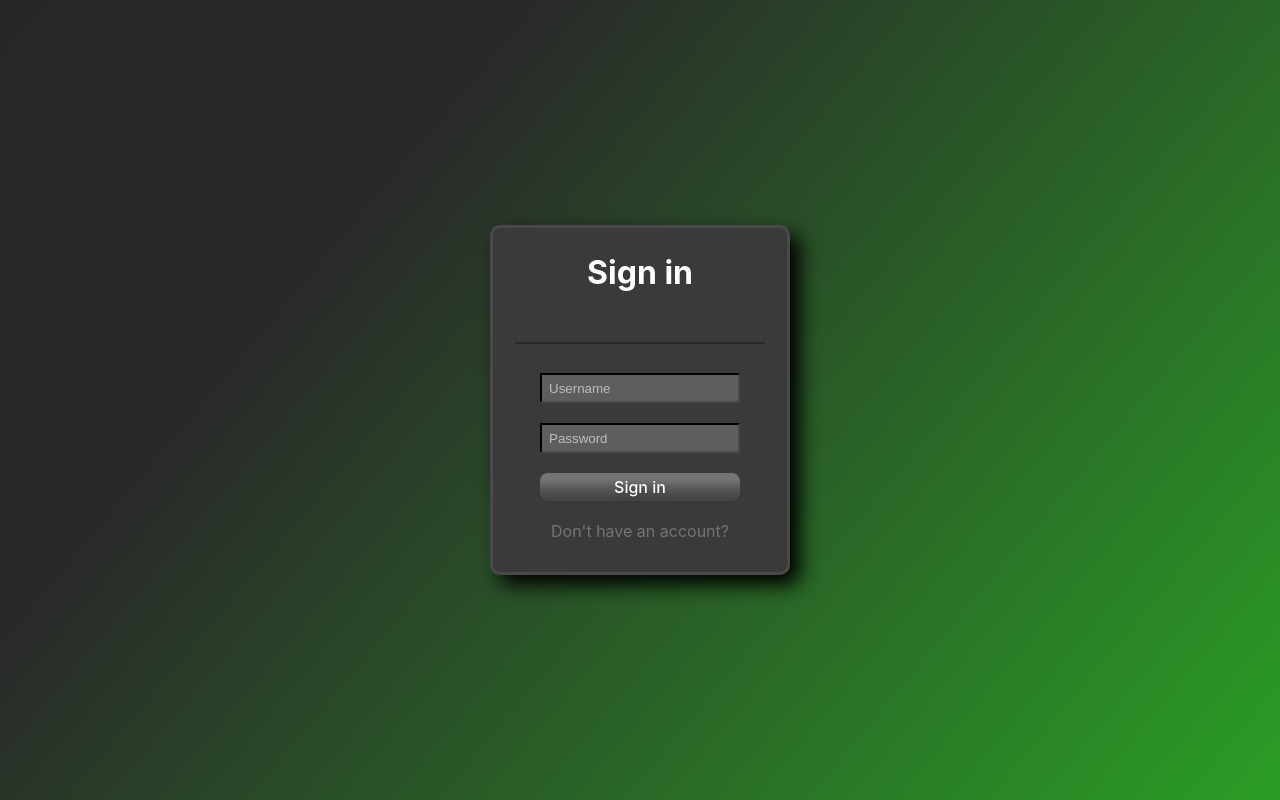
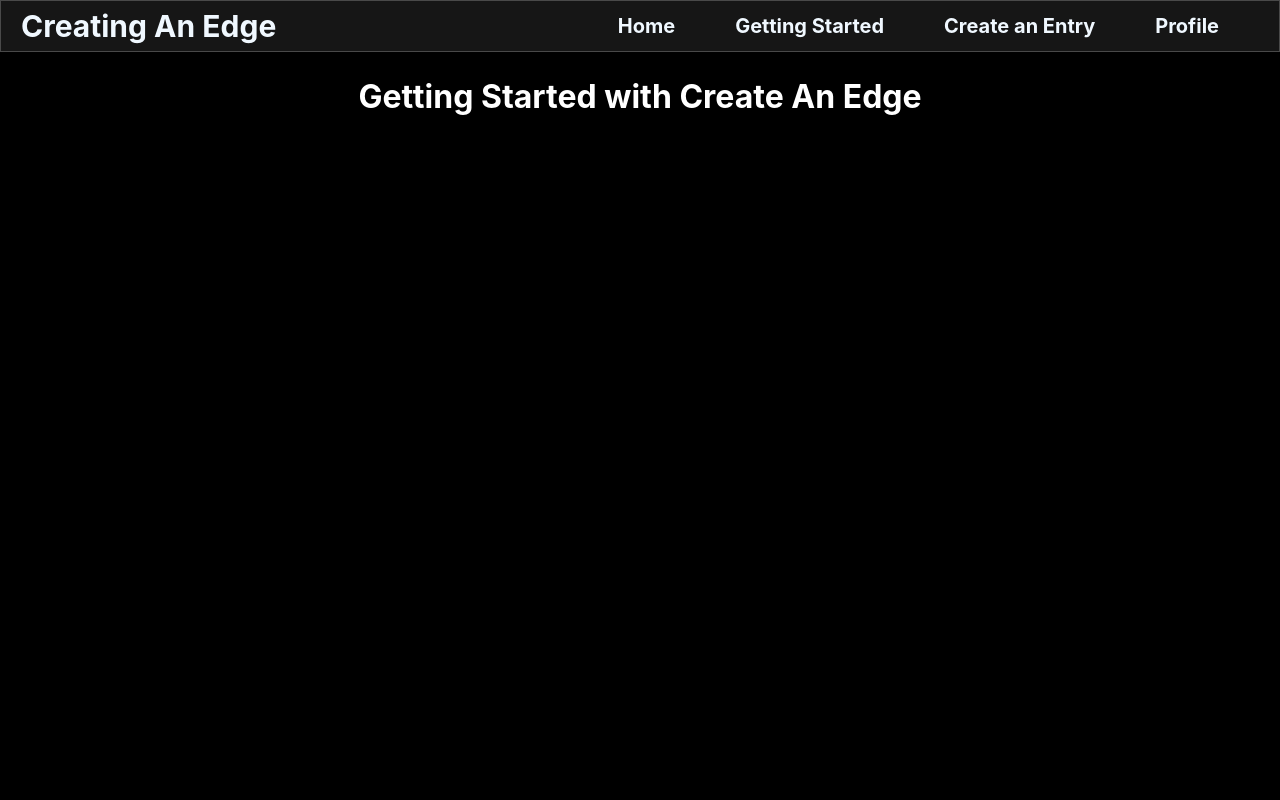
Before and after one commit to stuffy3/capstone-project, a React (Create React App) app: page /getting-started in a window 1280 px wide. Built offline with nearby package versions, Linux system fonts and the light colour scheme.

Commit message:
added loading and way to acces the getting started page if there aren't any posts in the array

```diff
--- a/src/App.js
+++ b/src/App.js
@@ -3,9 +3,9 @@ import Login from './components/Login';
 import Register from './components/Register';
 import Dashboard from './components/Dashboard';
 import CreatePostPage from './components/CreatePostPage';
+import GettingStarted from './components/GettingStarted';
 import {Route, Routes} from 'react-router-dom';
 import {useState, useEffect} from 'react';
-
 import './App.css';
 
 function App() {
@@ -24,6 +24,7 @@ function App() {
           <Route path='*' element={isLoggedIn ? <Dashboard /> : <Login logFunction={loginUser}/>} />
           <Route exact path='/register' element={<Register />} />
           <Route exact path="/create-post" element={<CreatePostPage />} />
+          <Route exact path="/getting-started" element={<GettingStarted />} />
       </Routes>
     </div>
   );
--- a/src/components/CreatePost.js
+++ b/src/components/CreatePost.js
@@ -45,9 +45,9 @@ function CreatePost() {
         await uploadImage(previewSource)
          axios.post('http://localhost:4000/create', {...values, imageUrlString: localStorage.getItem('url'), userId: localStorage.getItem('id')} )
         .then((res) => {
-            navigate('/home')
         })
         .catch((err) => console.log(err.response.data))
+        navigate('/home')
     }
 
     const validate = (values) => {
@@ -103,9 +103,7 @@ function CreatePost() {
                             values={formik.values.description}
                             placeholder="Description"
                         />
-
                         <h3><span>Ticker Symbol</span></h3>
-                        <br />
                         <input
                             type="text"
                             name="tickerSymbol"
@@ -113,9 +111,7 @@ function CreatePost() {
                             values={formik.values.tickerSymbol}
                             placeholder="Ticker Symbol"
                         />
-                        <br />
                         <h3><span>Number of Shares</span></h3>
-                        <br />
                         <input
                             type="number"
                             name="shares"
@@ -123,9 +119,7 @@ function CreatePost() {
                             values={formik.values.shares}
                             placeholder="Number of Shares"
                         />
-                        <br />
                         <h3><span>Price Per Share</span></h3>
-                        <br />
                         <input
                             type="number"
                             name="price"
@@ -133,9 +127,15 @@ function CreatePost() {
                             values={formik.values.price}
                             placeholder="Price of Purchase"
                         />
-                        <br />
+                        <h3><span>Stop Price</span></h3>
+                        <input
+                            type="number"
+                            name="riskAmount"
+                            onChange={formik.handleChange}
+                            values={formik.values.riskAmount}
+                            placeholder="Amount of Risk"
+                        />
                         <h3><span>Sell Price Per Share</span></h3>
-                        <br />
                         <input
                             type="number"
                             name="sellPrice"
@@ -143,17 +143,6 @@ function CreatePost() {
                             values={formik.values.sellPrice}
                             placeholder="Price of Sale"
                         />
-                    <br />
-                    <h3><span>Stop Price</span></h3>
-                    <br />
-                    <input
-                        type="number"
-                        name="riskAmount"
-                        onChange={formik.handleChange}
-                        values={formik.values.riskAmount}
-                        placeholder="Amount of Risk"
-                    />
-                    <br />
                         <div className="createPostErrorMessage">
                             {formik.errors.description ? <div >{formik.errors.description}</div> : null}
                             {formik.errors.tickerSymbol ? <div>{formik.errors.tickerSymbol}</div> : null}
--- a/src/components/Feed.css
+++ b/src/components/Feed.css
@@ -2,10 +2,10 @@
     background-color: #000000;
     display: flex;
     width: 100%;
-    height: 100%;
 }
 
 .mainFeedInner {
+    background-color: black;
     display: flex;
     margin: auto;
     justify-content: center;
--- a/src/components/Feed.js
+++ b/src/components/Feed.js
@@ -1,10 +1,11 @@
 import axios from 'axios'
 import React, { Component } from 'react'
+import {Link} from 'react-router-dom'
 // import Posts from './components/Posts'
 import './Feed.css'
 import NavBar from './NavBar'
 import PostList from './PostList'
-
+import Profile from './Profile'
 
 export default class Feed extends Component {
 
@@ -12,31 +13,41 @@ export default class Feed extends Component {
         super()
     this.state = {
       posts: [],
-
+      isLoading: false,
+      response: false,
+      error: null
     }
 }
 
     componentDidMount(){
         const userId = localStorage.getItem('id')
-
+        this.setState({isLoading: true})
         axios.get('http://localhost:4000/posts', {params: {userId}}  )
         .then((res) => {
-            this.setState({posts: res.data})
-            console.log(res.data)
+            this.setState({posts: res.data, isLoading: false, response: true})
+            if(res.data.length < 0) {
+                this.setState({noPosts: false})
+            }
         })
-        .catch(err => console.log(err))
+        .catch(err => this.setState({isLoading: false, response: true, error: err.message}))
     }
 
     render() {
-
         return (
             <div>
                 <NavBar />
+                {this.state.isLoading && <div style={{height: "94.7vh", color: "white"}}><h2>Loading...</h2></div>}
+                {this.state.response && this.state.posts.length > 0 ?
                 <div className="mainFeedContainer">
                     <div className='mainFeedInner'>
                         <PostList  posts={this.state.posts}/>
+                        <Profile posts={this.state.posts} />
                     </div>
                 </div>
+                : null}{this.state.response && this.state.posts.length === 0 ?
+                <div style={{height: "92.5vh", color: "white"}}>
+                <h2>No Entries? Click </h2><Link to="create-post">Getting Started</Link>
+            </div> : null}
             </div>
         )
     }
--- /dev/null
+++ b/src/components/GettingStarted.css
@@ -0,0 +1,5 @@
+.gettingStartedMainBackground {
+    background-color: black;
+    height: 100vh;
+
+}
--- /dev/null
+++ b/src/components/GettingStarted.js
@@ -0,0 +1,14 @@
+import React from 'react';
+import NavBar from './NavBar';
+import './GettingStarted.css'
+
+export default function GettingStarted() {
+  return <div className="gettingStartedMainBackground">
+      <NavBar />
+      <div >
+          <div>
+            <h1>Getting Started with Create An Edge</h1>
+          </div>
+      </div>
+  </div>;
+}
--- a/src/components/Login.css
+++ b/src/components/Login.css
@@ -41,7 +41,6 @@
     flex-wrap: wrap;
     justify-content: center;
     align-items: center;
-    /* border:rgb(24, 24, 24) */
 }
 
 
--- a/src/components/Login.js
+++ b/src/components/Login.js
@@ -45,9 +45,6 @@ export default function Login(props) {
 
     return (
         <div className="mainBodyContainer">
-            <header>
-
-            </header>
             <div className='loginCenterContainer'>
                 <h1>Sign in</h1>
                 <hr width={250} color={272727} />
--- a/src/components/NavBar.css
+++ b/src/components/NavBar.css
@@ -33,7 +33,7 @@
     margin-right: 50px;
     font-size: 30px;
     font-weight: bold;
-    flex-basis: 300px;
+    flex-basis: 400px;
     height: 50px;
 }
 
--- a/src/components/NavBar.js
+++ b/src/components/NavBar.js
@@ -1,5 +1,5 @@
 import React from 'react'
-import {Routes, Route} from 'react-router'
+import {Link} from 'react-router-dom'
 import './NavBar.css'
 
 export default function NavBar() {
@@ -11,10 +11,10 @@ export default function NavBar() {
                         Creating An Edge
                     </div>
                     <div className='anchorPointRight'>
-                        <a href='/home'>Home</a>
-                        <a href='/getting-started'>Getting Started</a>
-                        <a href='/create-post'>Create an Entry</a>
-                        <a href='/profile'>Profile</a>
+                        <Link to='/home'>Home</Link>
+                        <Link to='/getting-started'>Getting Started</Link>
+                        <Link to='/create-post'>Create an Entry</Link>
+                        <Link to='/profile'>Profile</Link>
                     </div>
                 </div>
             </nav>
--- /dev/null
+++ b/src/components/Profile.js
@@ -0,0 +1,5 @@
+import React from 'react';
+
+export default function Profile(posts) {
+  return <div></div>;
+}
--- a/src/components/Register.js
+++ b/src/components/Register.js
@@ -20,7 +20,6 @@ function Register() {
     const onSubmit = (values) => {
       axios.post('http://localhost:4000/register', values)
       .then((res) => {
-          console.log(res.data)
         //   localStorage.setItem('firstName', res.data[0][0].firstName)
         //   localStorage.setItem('username', res.data[0][0].username)
         //   localStorage.setItem('id', res.data[0][0].id)
```
Also changed, not shown: 1 other file (tests, documents, lock files or other folders). Lines whose indentation alone changed are shown as unchanged.
